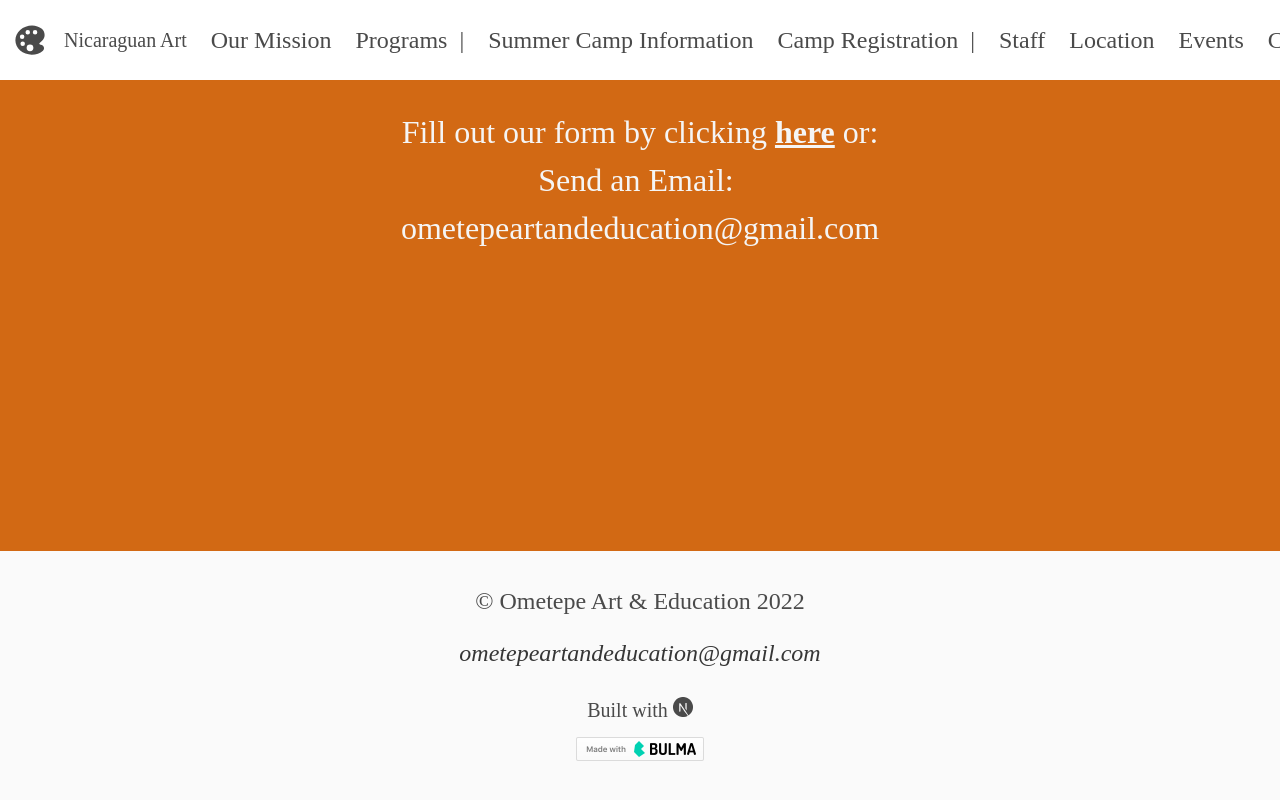
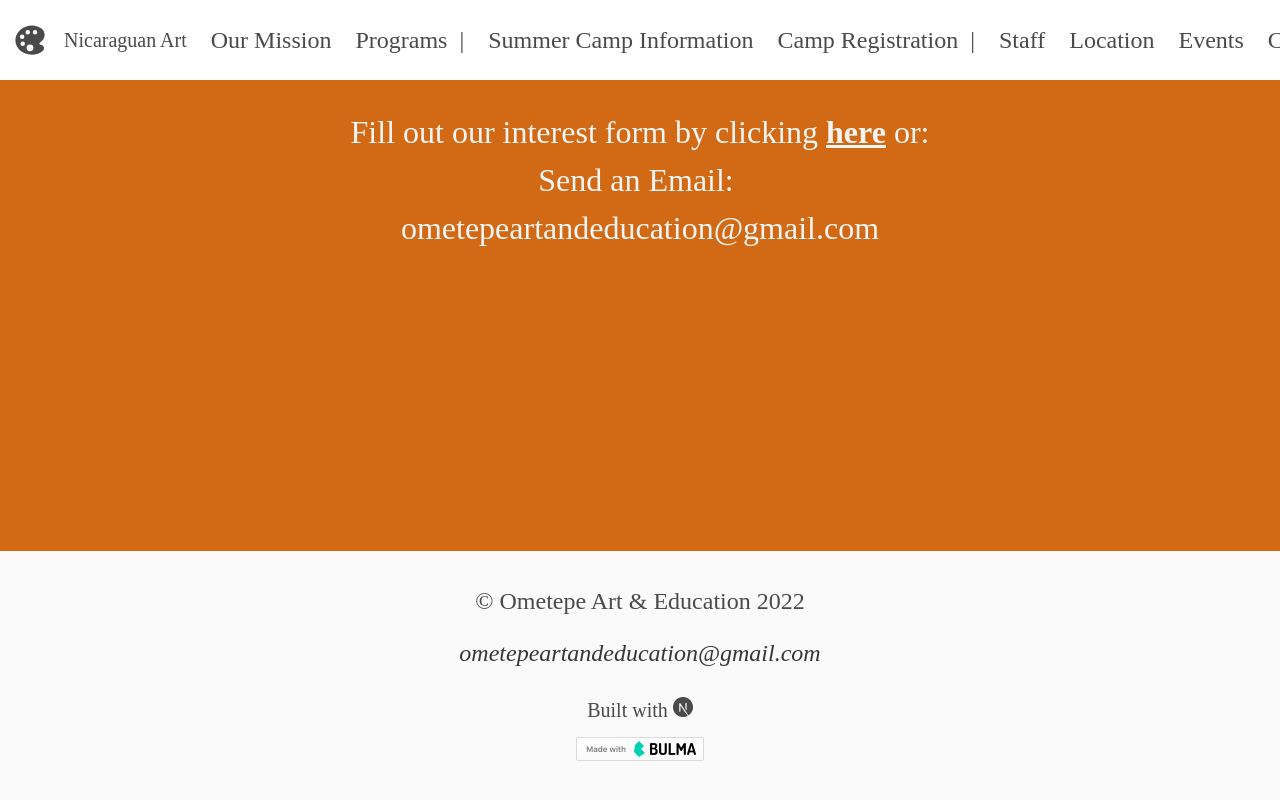
Before and after one commit to papadavis47/ometepe-art-and-education, a Next.js app: page /info/contact in a window 1280 px wide. Built offline with nearby package versions, Linux system fonts and the light colour scheme; a web font is replaced by a local one.

Commit message:
Fix some details on contact page

```diff
--- a/pages/info/contact.js
+++ b/pages/info/contact.js
@@ -5,7 +5,9 @@ const Contact = () => {
   return (
     <div className='has-text-light has-textweight-light has-text-centered mt-6'>
       <h2 className='is-size-3 is-size-5-mobile'>
-        {spanish ? "Llena nuestro formulario haciendo clic " : "Fill out our form by clicking "}
+        {spanish
+          ? "Complete nuestro formulario de interés haciendo clic "
+          : "Fill out our interest form by clicking "}
         <a
           className='has-text-light has-text-weight-bold is-underlined'
           href='https://form.jotform.com/221110567022137'
```
Also changed, not shown: 1 other file (tests, documents, lock files or other folders).
